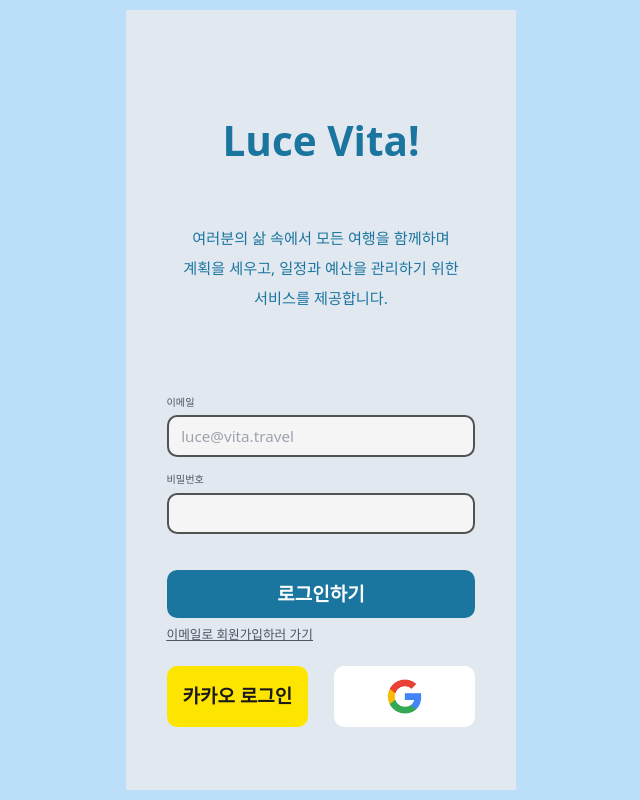
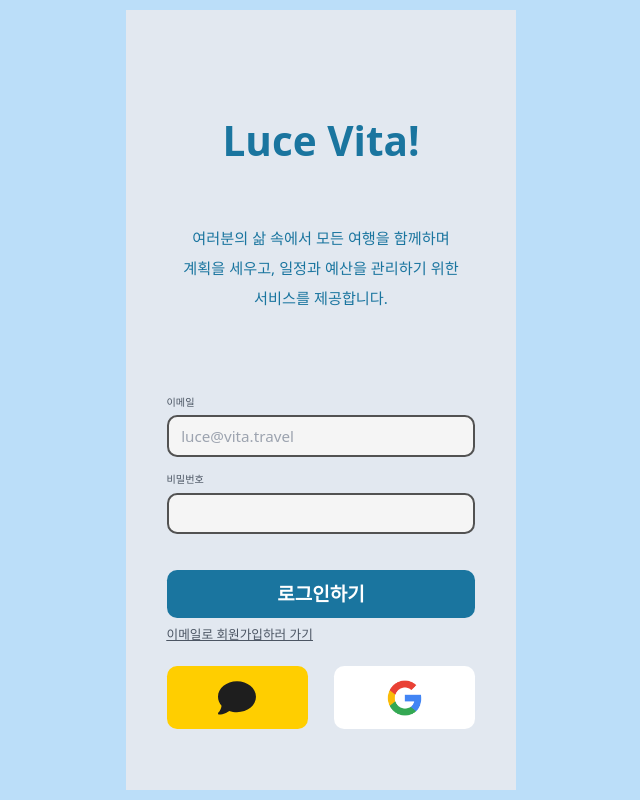
Before and after one commit to kosta-donana/luce-vita-client, a React (Vite) app: page /login in a window 1280 px wide. Shown: the whole page, without its empty margins (319-959 px from the left). Built offline with nearby package versions, Linux system fonts and the light colour scheme.

Commit message:
design: 카카오 로그인 버튼에 아이콘 추가

```diff
--- a/src/pages/Login.tsx
+++ b/src/pages/Login.tsx
@@ -1,4 +1,6 @@
 import { Link } from 'react-router-dom';
+import { FontAwesomeIcon } from '@fortawesome/react-fontawesome';
+import { faComment } from '@fortawesome/free-solid-svg-icons';
 import { InputItem } from '../components/login/InputItem';
 import { FullWidthButton as Button } from '../components/common/FullWidthButton';
 
@@ -29,11 +31,11 @@ export function Login() {
         {/* <Link to="/">비밀번호 찾기</Link> */}
       </div>
       <div className="mt-9 flex gap-x-10">
-        <Button type="button" bgColor="bg-[#fee500]" textColor="text-[#191919]">
-          카카오 로그인
+        <Button type="button" bgColor="bg-[#ffce00]" textColor="text-[#1e1e1e]">
+          <FontAwesomeIcon icon={faComment} size="2xl" title="카카오 로그인" />
         </Button>
         <Button type="button" bgColor="bg-white" textColor="text-black">
-          <img src="/google.png" className="size-14" alt="구글 로그인" />
+          <img src="/google.png" className="size-14" title="구글 로그인" alt="구글 로그인" />
         </Button>
       </div>
     </div>
```
